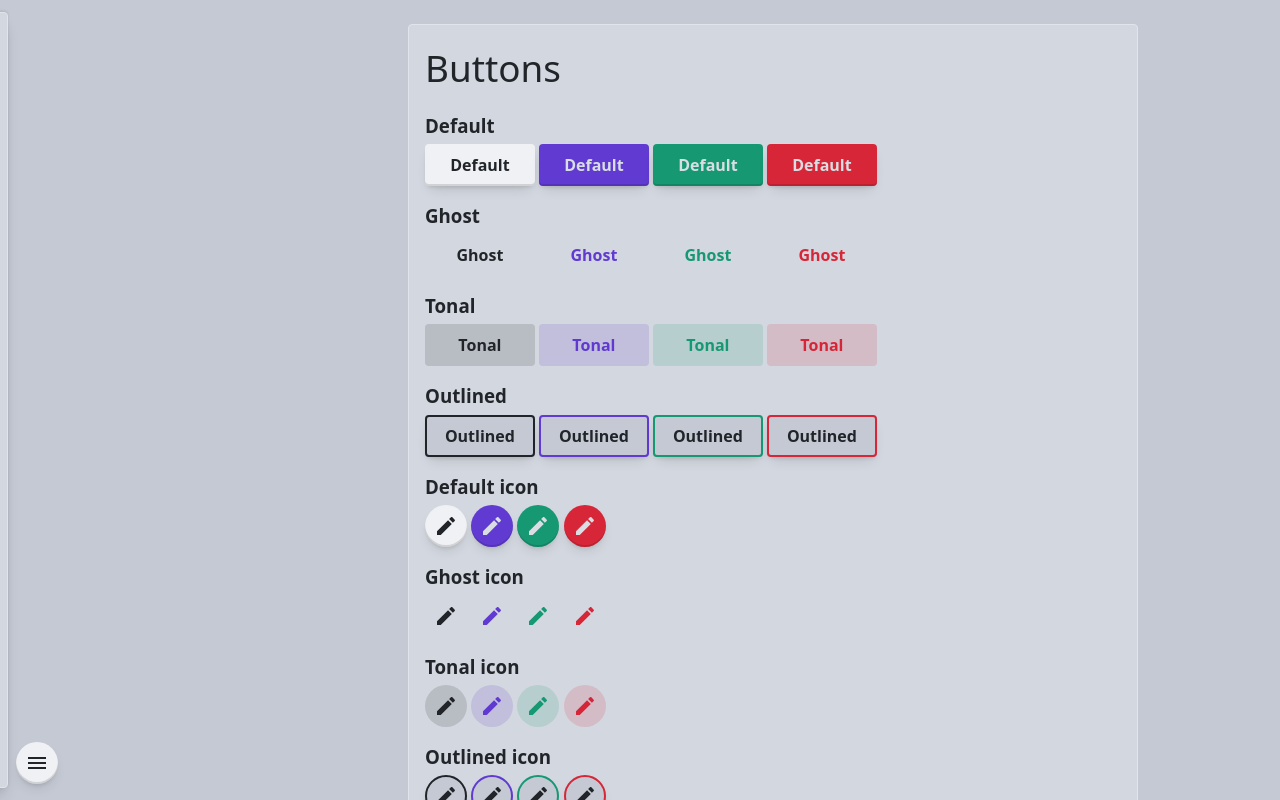
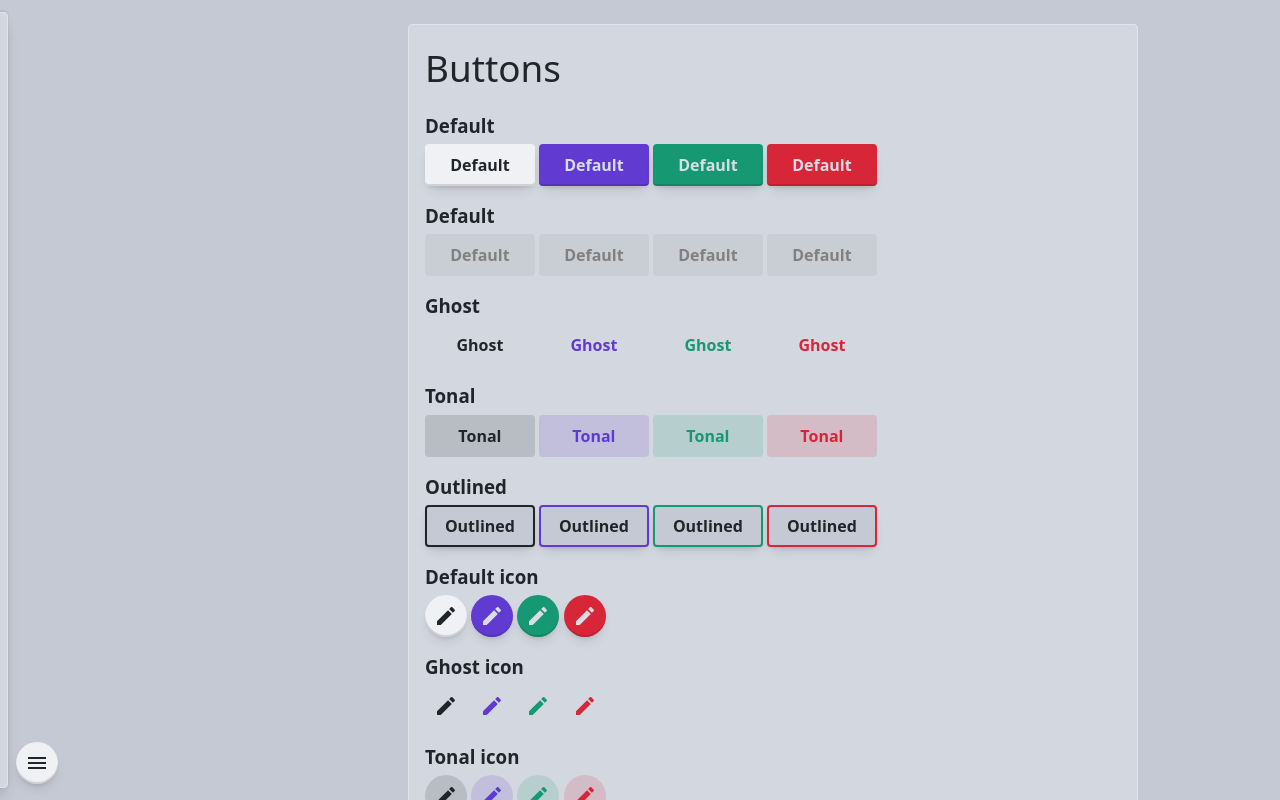
Before and after one commit to LuisManuelNR/chasi-ui, a Svelte app: page / in a window 1280 px wide. Shown: the top 800 px of the page. Built offline with nearby package versions, Linux system fonts and the light colour scheme; no server answers.

Commit message:
style disbale state

```diff
--- a/src/lib/styles/utils.scss
+++ b/src/lib/styles/utils.scss
@@ -3,6 +3,19 @@
 	border: 1px solid var(--n-200);
 	border-radius: var(--size-1);
 	padding: var(--size-3);
+}
+
+.disabled,
+[disabled] {
+	background-color: #8080801c;
+	color: grey;
+	cursor: not-allowed;
+	box-shadow: none;
+
+	&:active {
+		scale: 1;
+		box-shadow: none;
+	}
 }
 
 @for $i from 0 through 6 {
--- a/src/sections/Buttons.svelte
+++ b/src/sections/Buttons.svelte
@@ -11,6 +11,13 @@
 		<button class="btn brand"> default</button>
 		<button class="btn success"> default</button>
 		<button class="btn error"> default</button>
+	</div>
+	<div>
+		<h3 class="mb-1">Default</h3>
+		<button disabled class="btn"> default </button>
+		<button disabled class="btn brand"> default</button>
+		<button disabled class="btn success"> default</button>
+		<button disabled class="btn error"> default</button>
 	</div>
 	<div>
 		<h3 class="mb-1">Ghost</h3>
```
